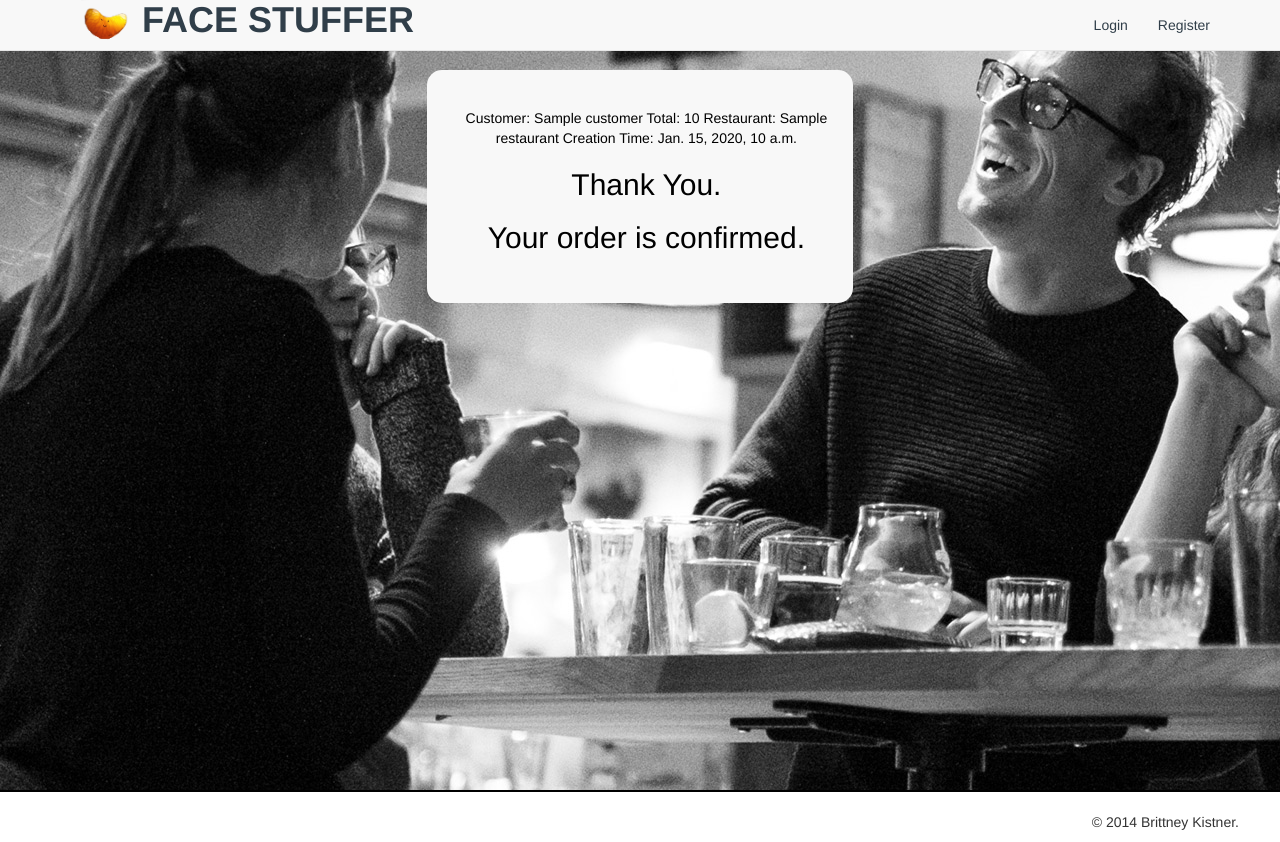
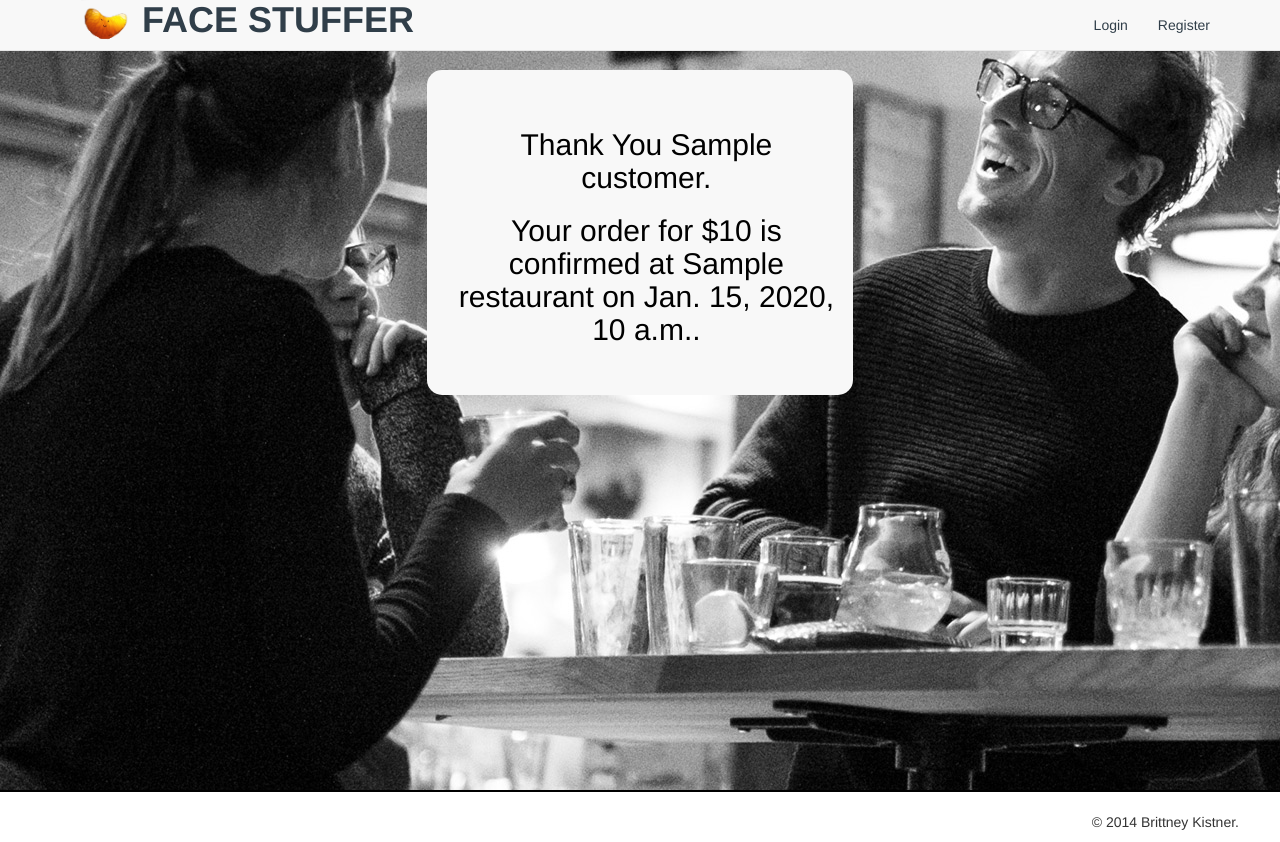
Before and after one commit to brittkistner/demo_1, a Django app: template menu/templates/checkout.html in a window 1280 px wide. Run offline with Django 3.2, Linux system fonts and the light colour scheme; the template is opened without the code that fills it: most values are stand-ins (such as "Sample title", 1, 10 or a date in 2020); some libraries are stand-ins or nearby versions.

Commit message:
final commits

```diff
--- a/menu/templates/checkout.html
+++ b/menu/templates/checkout.html
@@ -2,12 +2,8 @@
 {% block content %}
 <div class="row">
     <div class="col-sm-4 col-sm-offset-4 checkout">
-        Customer: {{ order.customer.name }}
-        Total: {{ order.total }}
-        Restaurant: {{ restaurant.name }}
-        Creation Time: {{ order.creation_time }}
-        <h2>Thank You.</h2>
-        <h2>Your order is confirmed.</h2>
+        <h2>Thank You {{ customer.name }}.</h2>
+        <h2>Your order for ${{ order.total }} is confirmed at {{ restaurant.name }} on {{ order.creation_time }}.</h2>
     </div>
 </div>
 {% endblock %}
--- a/menu/templates/restaurant_menu.html
+++ b/menu/templates/restaurant_menu.html
@@ -47,9 +47,9 @@
                     </tr>
                     {% endfor %}
                 </table>
+                <p>Subtotal: ${{shopping_cart.total}}</p>
             </div>
-        {#SUBTOTAL#}
-        {{shopping_cart.total}}
+
             <div class="row">
 {#            Checkout Button#}
                 {% if shopping_cart%}
```
Also changed, not shown: menu/views.py (+5 -5 lines), 1 other file.
